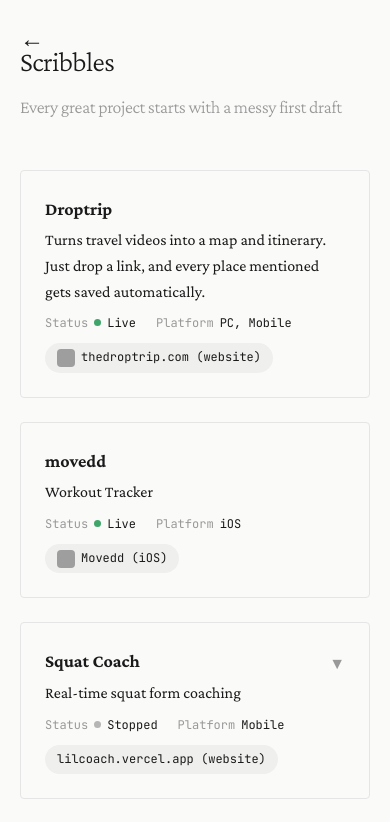
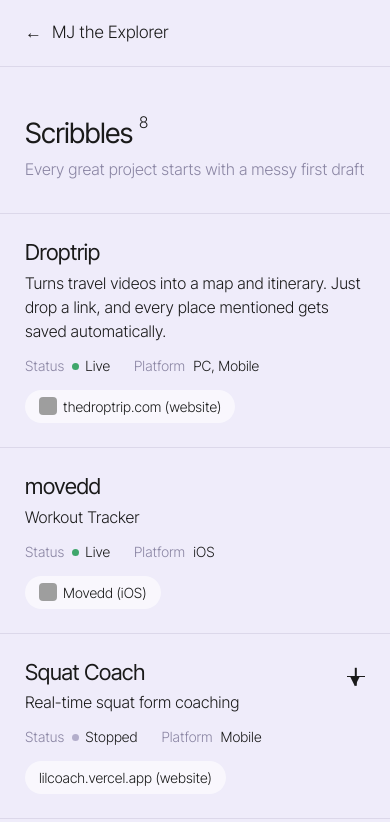
Before and after one commit to mjtheorganic/portfolio, a plain HTML site: page scribbles.html in a window 390 px wide. Shown: the top 822 px of the page. Drawn offline with nearby package versions, Linux system fonts and the light colour scheme; grey boxes are pictures that could not be loaded.

Commit message:
Restyle Scribbles to match home; smaller contact email
Co-Authored-By: Claude Opus 5.5 <noreply@anthropic.com>

```diff
--- a/scribbles.html
+++ b/scribbles.html
@@ -6,155 +6,143 @@
     <title>Scribbles - MJ</title>
     <link rel="preconnect" href="https://fonts.googleapis.com">
     <link rel="preconnect" href="https://fonts.gstatic.com" crossorigin>
-    <link href="https://fonts.googleapis.com/css2?family=Crimson+Pro:wght@300;400;700&family=JetBrains+Mono:wght@300;400&display=swap" rel="stylesheet">
+    <link href="https://fonts.googleapis.com/css2?family=Inter+Tight:wght@300;400;500&display=swap" rel="stylesheet">
     <style>
-        * {
-            margin: 0;
-            padding: 0;
-            box-sizing: border-box;
-        }
+        * { margin: 0; padding: 0; box-sizing: border-box; }
 
         :root {
-            --bg: #fafaf9;
+            --bg: #efecfa;
+            --row-hover: #e6e2f5;
+            --line: #dcd8ea;
             --text: #1a1a1a;
-            --text-muted: #999;
-            --accent: #2a2a2a;
+            --muted: #8a85a3;
+            --purple: #4a2f8f;
+            --pad: 45px;
         }
 
         body {
-            font-family: 'Crimson Pro', serif;
+            font-family: 'Inter Tight', system-ui, sans-serif;
+            font-weight: 300;
             background: var(--bg);
             color: var(--text);
-            line-height: 1.6;
+            line-height: 1.5;
             -webkit-font-smoothing: antialiased;
             min-height: 100vh;
-            padding: 60px 40px;
         }
 
-        .back-btn {
-            position: fixed;
-            top: 40px;
-            left: 40px;
-            background: none;
-            border: none;
-            font-size: 24px;
-            cursor: pointer;
-            color: var(--text);
-            transition: transform 0.3s ease;
-            z-index: 100;
-            text-decoration: none;
+        a { color: inherit; }
+
+        /* ---------- header ---------- */
+        .top {
+            display: flex;
+            justify-content: space-between;
+            align-items: center;
+            padding: 28px var(--pad);
+            border-bottom: 1px solid var(--line);
+            font-size: 21px;
         }
 
-        .back-btn:hover {
-            transform: translateX(-4px);
+        .home-link {
+            text-decoration: none;
+            display: inline-flex;
+            align-items: center;
+            gap: 10px;
         }
 
-        .page-content {
-            max-width: 800px;
-            margin: 0 auto;
-            animation: fadeIn 0.5s ease;
-        }
+        .home-link .arrow { transition: transform 0.3s ease; }
+        .home-link:hover .arrow { transform: translateX(-4px); }
 
-        @keyframes fadeIn {
-            from { opacity: 0; transform: translateY(10px); }
-            to { opacity: 1; transform: translateY(0); }
+        .intro {
+            padding: 72px var(--pad) 48px;
+            border-bottom: 1px solid var(--line);
+            animation: rise 0.6s ease both;
         }
 
         .page-title {
-            font-size: 36px;
+            font-size: 38px;
+            font-weight: 400;
+            line-height: 1.315;
+            letter-spacing: -0.01em;
+        }
+
+        .page-title span { position: relative; }
+
+        .page-title sup {
+            position: absolute;
+            top: -0.2em;
+            left: 100%;
+            margin-left: 6px;
+            font-size: 21px;
             font-weight: 300;
-            margin-bottom: 8px;
-            letter-spacing: -0.02em;
         }
 
         .page-subtitle {
-            font-size: 18px;
-            color: var(--text-muted);
-            font-weight: 300;
-            margin-bottom: 48px;
-            letter-spacing: -0.02em;
+            font-size: 21px;
+            color: var(--muted);
+            margin-top: 6px;
         }
 
-        .scribbles-list {
-            display: flex;
-            flex-direction: column;
-            gap: 24px;
+        @keyframes rise {
+            from { opacity: 0; transform: translateY(12px); }
+            to { opacity: 1; transform: none; }
         }
 
+        /* ---------- rows ---------- */
         .scribble-item {
-            border: 1px solid #e5e5e5;
-            border-radius: 4px;
-            transition: all 0.3s ease;
+            border-bottom: 1px solid var(--line);
+            transition: background-color 0.3s ease-in-out;
+            animation: rise 0.6s ease both;
         }
 
+        .scribble-item:nth-child(1) { animation-delay: 0.05s; }
+        .scribble-item:nth-child(2) { animation-delay: 0.1s; }
+        .scribble-item:nth-child(3) { animation-delay: 0.15s; }
+        .scribble-item:nth-child(4) { animation-delay: 0.2s; }
+        .scribble-item:nth-child(5) { animation-delay: 0.25s; }
+        .scribble-item:nth-child(6) { animation-delay: 0.3s; }
+        .scribble-item:nth-child(7) { animation-delay: 0.35s; }
+        .scribble-item:nth-child(8) { animation-delay: 0.4s; }
+
+        .scribble-item:hover,
+        .scribble-item.expanded { background: var(--row-hover); }
+
         .scribble-header {
-            padding: 24px;
+            padding: 32px var(--pad);
             cursor: pointer;
             display: flex;
             justify-content: space-between;
             align-items: flex-start;
-            gap: 16px;
-        }
-
-        .scribble-header:hover {
-            background: #fafafa;
+            gap: 24px;
         }
 
         .scribble-info {
             flex: 1;
+            max-width: 900px;
         }
 
         .scribble-title {
-            font-size: 20px;
-            font-weight: 700;
-            margin-bottom: 4px;
+            font-size: 28px;
+            font-weight: 400;
+            line-height: 1.3;
+            letter-spacing: -0.01em;
         }
 
         .scribble-desc {
-            font-size: 16px;
-            font-weight: 400;
-            color: var(--text);
-        }
-
-        .link-row {
-            display: flex;
-            flex-wrap: wrap;
-            gap: 8px;
-            margin-top: 10px;
-        }
-
-        .link-chip {
-            display: inline-flex;
-            align-items: center;
-            gap: 6px;
-            padding: 5px 12px;
-            border: none;
-            border-radius: 999px;
-            background: #efefed;
-            font-family: 'JetBrains Mono', monospace;
-            font-size: 12px;
-            color: var(--text);
-            text-decoration: none;
-            transition: background 0.2s ease;
-        }
-
-        .link-chip:hover {
-            background: #e4e4e1;
+            font-size: 18px;
+            margin-top: 4px;
         }
 
         .meta-row {
             display: flex;
             flex-wrap: wrap;
-            gap: 4px 20px;
-            margin-top: 10px;
-            font-family: 'JetBrains Mono', monospace;
-            font-size: 12px;
-            color: var(--text);
+            gap: 4px 24px;
+            margin-top: 12px;
+            font-size: 14px;
         }
 
         .meta-label {
-            color: var(--text-muted);
-            margin-right: 6px;
+            color: var(--muted);
+            margin-right: 8px;
         }
 
         .status-dot {
@@ -164,17 +152,33 @@
             border-radius: 50%;
             margin-right: 6px;
             vertical-align: 1px;
-            background: #b5b5b5;
+            background: #b3aecb;
         }
 
-        .status-dot.live {
-            background: #3fa66b;
+        .status-dot.live { background: #3fa66b; }
+
+        .link-row {
+            display: flex;
+            flex-wrap: wrap;
+            gap: 8px;
+            margin-top: 14px;
         }
 
-        .link-chip svg {
-            width: 14px;
-            height: 14px;
+        .link-chip {
+            display: inline-flex;
+            align-items: center;
+            gap: 6px;
+            padding: 6px 14px;
+            border-radius: 999px;
+            background: rgba(255, 255, 255, 0.6);
+            font-size: 14px;
+            text-decoration: none;
+            transition: background 0.2s ease, color 0.2s ease;
         }
+
+        .link-chip:hover { background: var(--purple); color: #fff; }
+
+        .link-chip svg { width: 14px; height: 14px; }
 
         .link-chip .app-icon {
             width: 18px;
@@ -182,82 +186,127 @@
             border-radius: 4px;
         }
 
+        /* plus that turns into a cross when open */
         .toggle-icon {
-            font-size: 16px;
-            color: var(--text-muted);
+            position: relative;
+            width: 18px;
+            height: 18px;
+            margin-top: 10px;
+            flex-shrink: 0;
             transition: transform 0.3s ease;
-            user-select: none;
-            margin-top: 4px;
         }
 
-        .scribble-item.expanded .toggle-icon {
-            transform: rotate(180deg);
+        .toggle-icon::before,
+        .toggle-icon::after {
+            content: '';
+            position: absolute;
+            left: 0;
+            top: 50%;
+            width: 100%;
+            height: 1.6px;
+            margin-top: -0.8px;
+            background: var(--text);
         }
+
+        .toggle-icon::after { transform: rotate(90deg); }
+
+        .scribble-item.expanded .toggle-icon { transform: rotate(45deg); }
 
         .scribble-content {
             max-height: 0;
             overflow: hidden;
-            transition: max-height 0.3s ease, padding 0.3s ease;
-            padding: 0 24px;
+            transition: max-height 0.4s ease, padding 0.4s ease;
+            padding: 0 var(--pad);
+            font-size: 17px;
+            line-height: 1.6;
         }
 
+        .scribble-content > * { max-width: 900px; }
+
         .scribble-item.expanded .scribble-content {
-            max-height: 500px;
-            padding: 0 24px 24px;
+            max-height: 1200px;
+            padding: 0 var(--pad) 36px;
         }
 
-        .scribble-content p {
-            margin-bottom: 12px;
-        }
-
-        .scribble-content p:last-child {
-            margin-bottom: 0;
-        }
+        .scribble-content p { margin-bottom: 12px; }
+        .scribble-content p:last-child { margin-bottom: 0; }
+        .scribble-content strong { font-weight: 500; }
 
         .download-btn {
             display: inline-block;
-            padding: 10px 20px;
-            background: var(--accent);
-            color: white;
+            padding: 10px 22px;
+            background: var(--text);
+            color: #fff;
             text-decoration: none;
-            border-radius: 4px;
+            border-radius: 999px;
             font-size: 14px;
-            transition: all 0.3s ease;
+            transition: background 0.2s ease;
         }
 
-        .download-btn:hover {
-            background: #3a3a3a;
-            transform: translateY(-1px);
-            box-shadow: 0 2px 8px rgba(0,0,0,0.1);
+        .download-btn:hover { background: var(--purple); }
+
+        /* ---------- cursor (same as home) ---------- */
+        .cursor {
+            position: fixed;
+            top: 0;
+            left: 0;
+            width: 10px;
+            height: 10px;
+            margin: -5px 0 0 -5px;
+            border-radius: 50%;
+            background: #fff;
+            mix-blend-mode: difference;
+            pointer-events: none;
+            z-index: 200;
+            opacity: 0;
+            transition: width 0.25s ease, height 0.25s ease, margin 0.25s ease, opacity 0.2s ease;
+            display: none;
         }
 
-        @media (max-width: 640px) {
-            body {
-                padding: 40px 20px;
-            }
+        .cursor.on { opacity: 1; }
 
-            .back-btn {
-                top: 20px;
-                left: 20px;
-            }
+        .cursor.big {
+            width: 44px;
+            height: 44px;
+            margin: -22px 0 0 -22px;
+        }
 
-            .page-title {
-                font-size: 28px;
-            }
+        @media (hover: hover) and (pointer: fine) {
+            body, a, .scribble-header { cursor: none; }
+            .cursor { display: block; }
+        }
 
-            .scribble-title {
-                font-size: 18px;
-            }
+        /* ---------- responsive ---------- */
+        @media (max-width: 1280px) { :root { --pad: 35px; } }
+
+        @media (max-width: 768px) {
+            :root { --pad: 25px; }
+            .top { font-size: 17px; padding: 20px var(--pad); }
+            .intro { padding: 48px var(--pad) 32px; }
+            .page-title { font-size: 28px; }
+            .page-title sup, .page-subtitle { font-size: 16px; }
+            .scribble-header { padding: 24px var(--pad); }
+            .scribble-title { font-size: 22px; }
+            .scribble-desc { font-size: 16px; }
+            .scribble-content { font-size: 15px; }
+        }
+
+        @media (prefers-reduced-motion: reduce) {
+            .intro, .scribble-item { animation: none; }
         }
     </style>
 </head>
 <body>
-    <a href="index.html" class="back-btn">←</a>
+    <header class="top">
+        <a href="index.html" class="home-link" data-hover><span class="arrow">←</span> MJ the Explorer</a>
+    </header>
 
-    <div class="page-content">
-        <h1 class="page-title">Scribbles</h1>
+    <section class="intro">
+        <h1 class="page-title"><span>Scribbles<sup>8</sup></span></h1>
         <p class="page-subtitle">Every great project starts with a messy first draft</p>
+    </section>
 
+    <main>
         <div class="scribbles-list">
 
             <div class="scribble-item">
@@ -451,15 +500,29 @@
             </div>
 
         </div>
-    </div>
+    </main>
+
+    <div class="cursor" id="cursor"></div>
+
     <script>
         document.querySelectorAll('.scribble-header').forEach(header => {
             header.addEventListener('click', (e) => {
                 if (e.target.closest('a')) return;
                 e.stopPropagation();
-                const item = header.closest('.scribble-item');
-                item.classList.toggle('expanded');
+                header.closest('.scribble-item').classList.toggle('expanded');
             });
+        });
+
+        // dot cursor, same as the home page
+        const cursor = document.getElementById('cursor');
+        window.addEventListener('pointermove', (e) => {
+            cursor.style.transform = `translate(${e.clientX}px, ${e.clientY}px)`;
+            cursor.classList.add('on');
+        });
+        document.addEventListener('pointerleave', () => cursor.classList.remove('on'));
+        document.querySelectorAll('a, .scribble-header').forEach(el => {
+            el.addEventListener('pointerenter', () => cursor.classList.add('big'));
+            el.addEventListener('pointerleave', () => cursor.classList.remove('big'));
         });
     </script>
 </body>
```
Also changed, not shown: index.html (+3 -2 lines).
